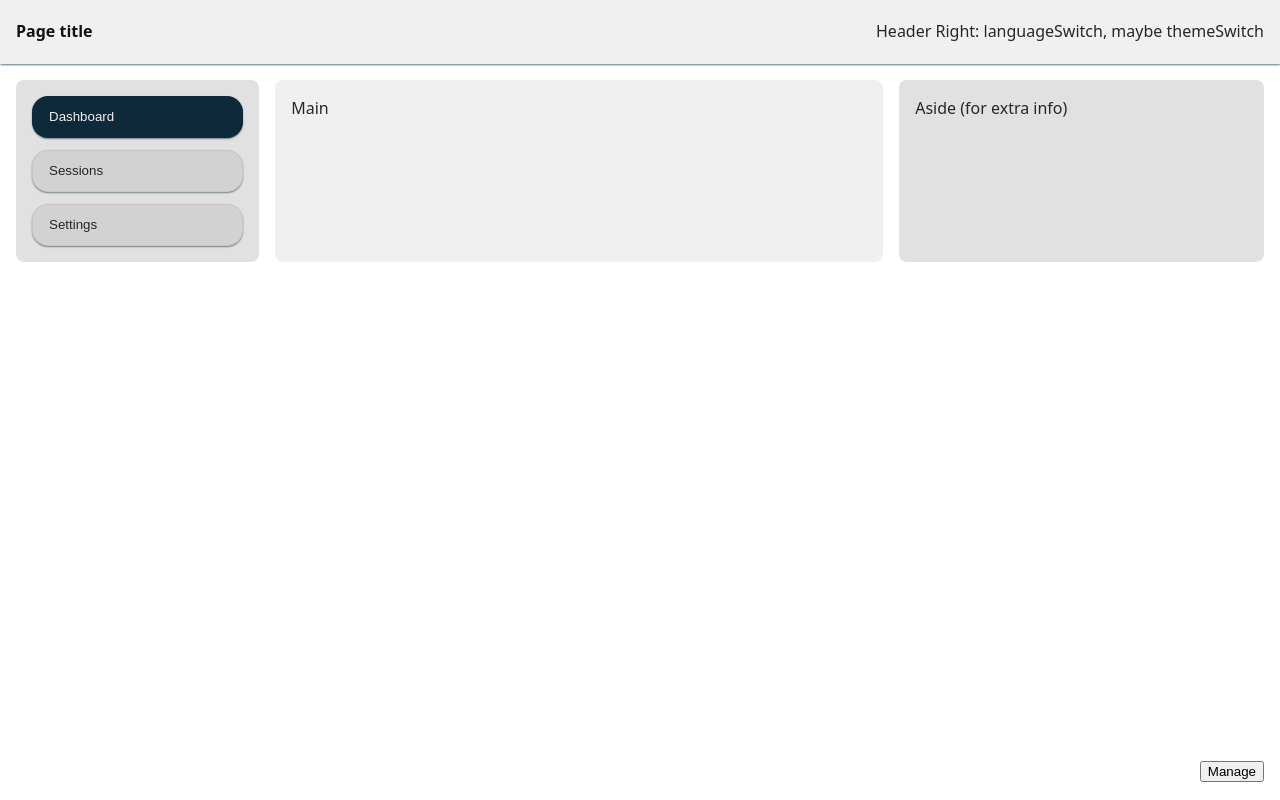
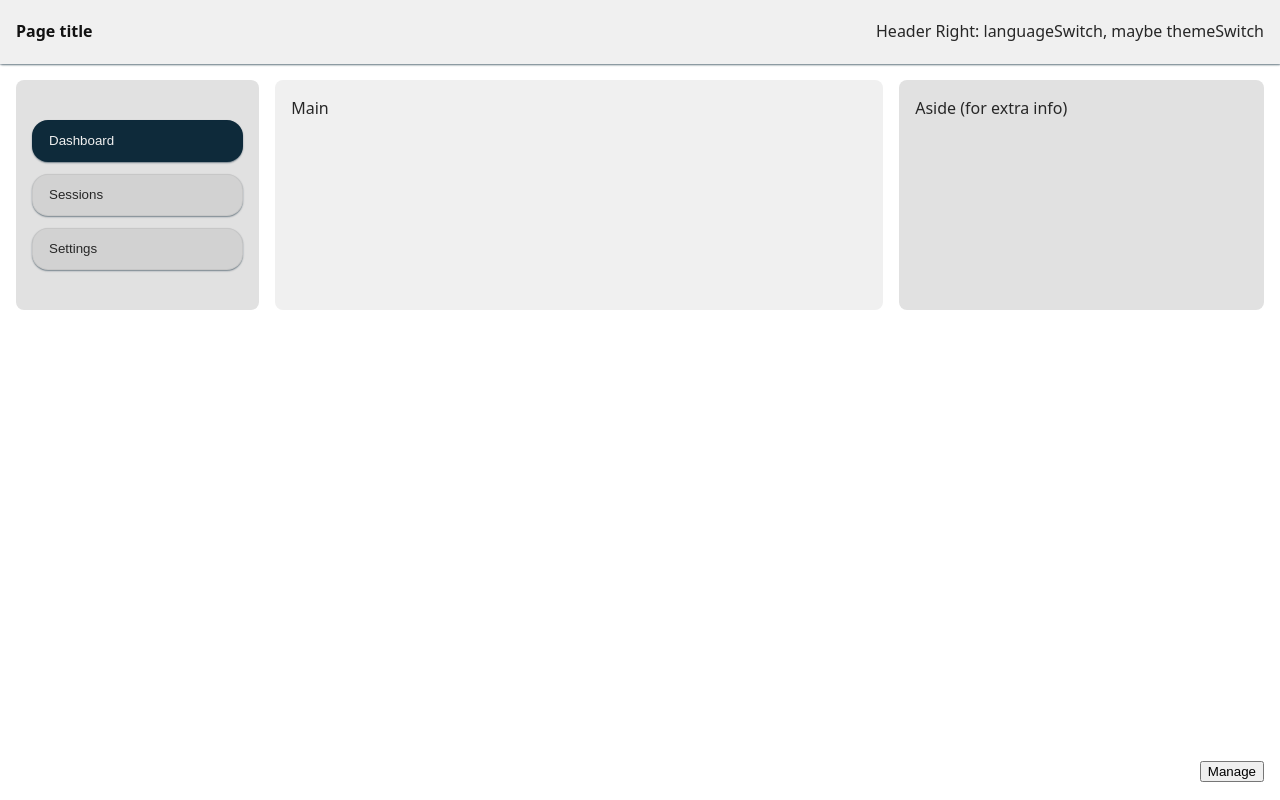
Before and after one commit to SeCorpo/beachhousebooking_fe, a React (Vite) app: page / in a window 1280 px wide. Built offline with nearby package versions, Linux system fonts and the light colour scheme.

Commit message:
nav component not stretched

```diff
--- a/src/assets/styles/components/nav.css
+++ b/src/assets/styles/components/nav.css
@@ -13,6 +13,7 @@
 
   display: grid;
   gap: var(--semko-space-075);
+  padding-block: var(--semko-space-150);  /* add space top and bottom in nav */
 }
 
 .nav-item {
--- a/src/assets/styles/layout.css
+++ b/src/assets/styles/layout.css
@@ -91,6 +91,7 @@ body {
   background-color: var(--surface-section);
   border-radius: var(--radius-global);
   padding: var(--panel-padding);
+  align-self: start;  /* to not stretch to the same height as main and aside*/
 }
 
 .app-main {
```
